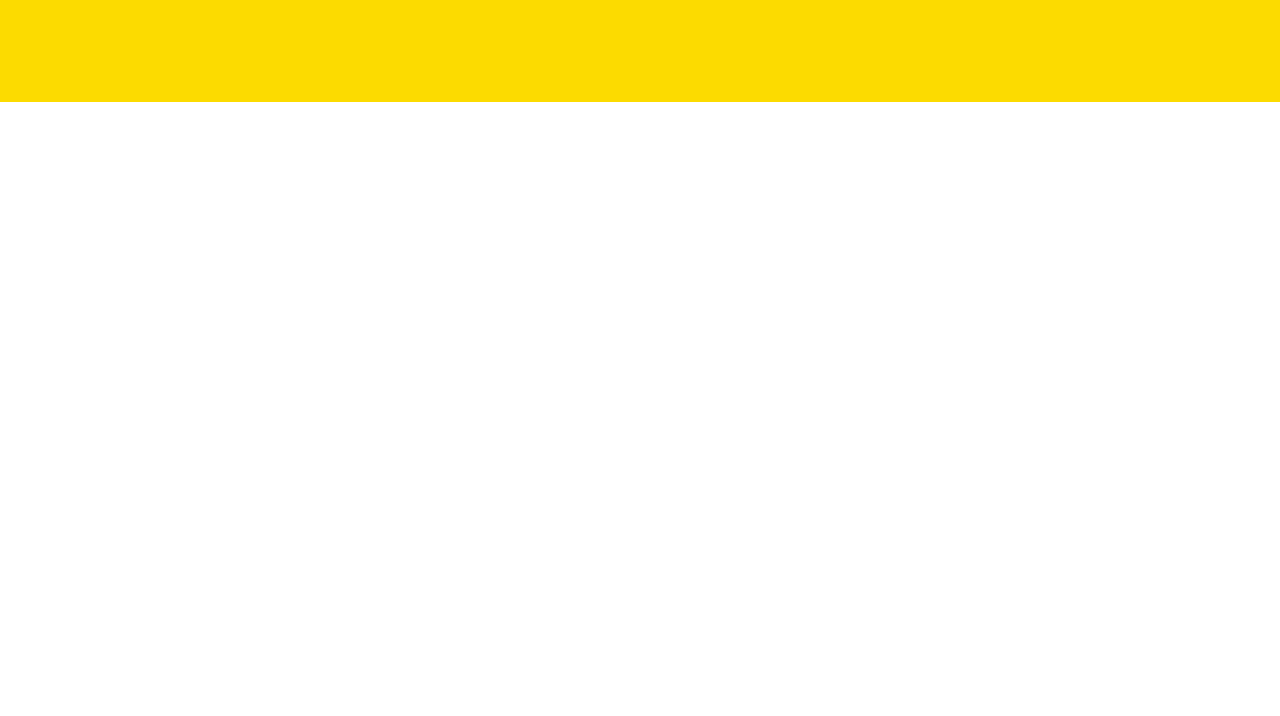
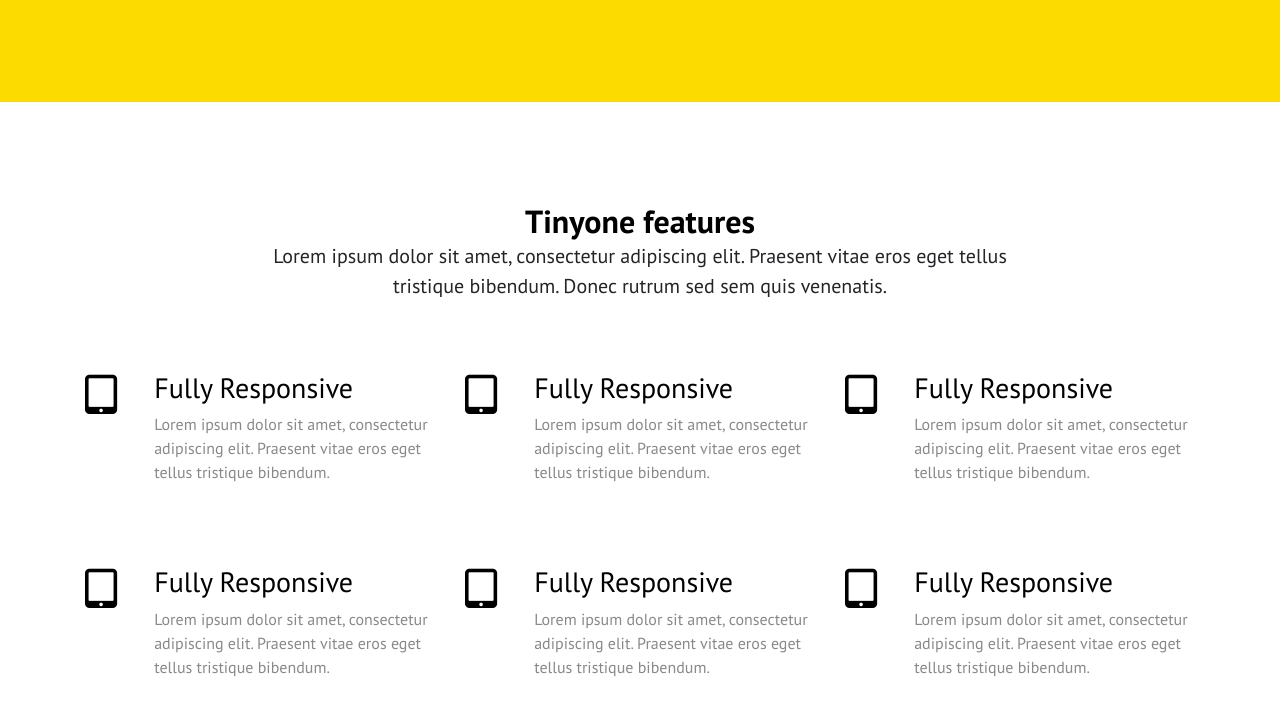
Before and after one commit to AntonSk98/SimpleLending, a plain HTML site: page index.html in a window 1280 px wide. Shown: the part 514-1230 px from the top of the page. Before the commit the page ends 800 px from the top, so only its background shows below. Drawn offline with nearby package versions, Linux system fonts and the light colour scheme.

Commit message:
The second screen done
Have done the second screen

```diff
--- a/css/main.css
+++ b/css/main.css
@@ -10,6 +10,21 @@ ul, li{
     display: block;
     padding: 0;
     margin: 0;
+}
+.title{
+    padding-top: 100px;
+    padding-bottom: 70px;
+    text-align: center;
+}
+.title__main{
+    font-size: 32px;
+    margin: 0 auto;
+}
+.title__text{
+    font-size: 20px;
+    width: 780px;
+    margin: 0 auto;
+
 }
 
 /*The first screen*/
@@ -75,3 +90,16 @@ h3{
     margin: 60px auto 0;
 
 }
+.feature{
+    display: flex;
+    margin-bottom: 65px;
+}
+.feature__icon{
+    font-size: 50px;
+    margin-right: 37px;
+    color: black;
+}
+.feature__text{
+    color: #898989;
+}
+/*The second screen*/
--- a/index.html
+++ b/index.html
@@ -76,6 +76,97 @@
     </header>
     <section id="features "class="features">
         <div class="container">
+            <div class="row">
+                <div class="col-lg-12">
+                    <div class="title">
+                        <h2 class="title__main">Tinyone features</h2>
+                        <p class="title__text">Lorem ipsum dolor sit amet, consectetur adipiscing elit. Praesent vitae eros eget tellus tristique bibendum. Donec rutrum sed sem quis venenatis.</p>
+                </div>
+                </div>
+            </div>
+            <div class="row">
+                <div class="col-lg-4">
+                    <div class="feature">
+                        <i class="fa fa-tablet feature__icon"></i>
+
+                        <div class="feature__block">
+                            <h3 class="feature__title">
+                                Fully Responsive
+                            </h3>
+                            <p class="feature__text">
+                                Lorem ipsum dolor sit amet, consectetur adipiscing elit. Praesent vitae eros eget tellus tristique bibendum.
+                            </p>
+                        </div>
+                    </div>
+                </div>
+                <div class="col-lg-4">
+                    <div class="feature">
+                        <i class="fa fa-tablet feature__icon"></i>
+
+                        <div class="feature__block">
+                            <h3 class="feature__title">
+                                Fully Responsive
+                            </h3>
+                            <p class="feature__text">
+                                Lorem ipsum dolor sit amet, consectetur adipiscing elit. Praesent vitae eros eget tellus tristique bibendum.
+                            </p>
+                        </div>
+                    </div>
+                </div>
+                <div class="col-lg-4">
+                    <div class="feature">
+                        <i class="fa fa-tablet feature__icon"></i>
+
+                        <div class="feature__block">
+                            <h3 class="feature__title">
+                                Fully Responsive
+                            </h3>
+                            <p class="feature__text">
+                                Lorem ipsum dolor sit amet, consectetur adipiscing elit. Praesent vitae eros eget tellus tristique bibendum.
+                            </p>
+                        </div>
+                    </div>
+                </div><div class="col-lg-4">
+                    <div class="feature">
+                        <i class="fa fa-tablet feature__icon"></i>
+
+                        <div class="feature__block">
+                            <h3 class="feature__title">
+                                Fully Responsive
+                            </h3>
+                            <p class="feature__text">
+                                Lorem ipsum dolor sit amet, consectetur adipiscing elit. Praesent vitae eros eget tellus tristique bibendum.
+                            </p>
+                        </div>
+                    </div>
+                </div><div class="col-lg-4">
+                    <div class="feature">
+                        <i class="fa fa-tablet feature__icon"></i>
+
+                        <div class="feature__block">
+                            <h3 class="feature__title">
+                                Fully Responsive
+                            </h3>
+                            <p class="feature__text">
+                                Lorem ipsum dolor sit amet, consectetur adipiscing elit. Praesent vitae eros eget tellus tristique bibendum.
+                            </p>
+                        </div>
+                    </div>
+                </div><div class="col-lg-4">
+                    <div class="feature">
+                        <i class="fa fa-tablet feature__icon"></i>
+
+                        <div class="feature__block">
+                            <h3 class="feature__title">
+                                Fully Responsive
+                            </h3>
+                            <p class="feature__text">
+                                Lorem ipsum dolor sit amet, consectetur adipiscing elit. Praesent vitae eros eget tellus tristique bibendum.
+                            </p>
+                        </div>
+                    </div>
+                </div>
+            </div>
         </div>
     </section>
     <div id="touch" class="touch">
```
